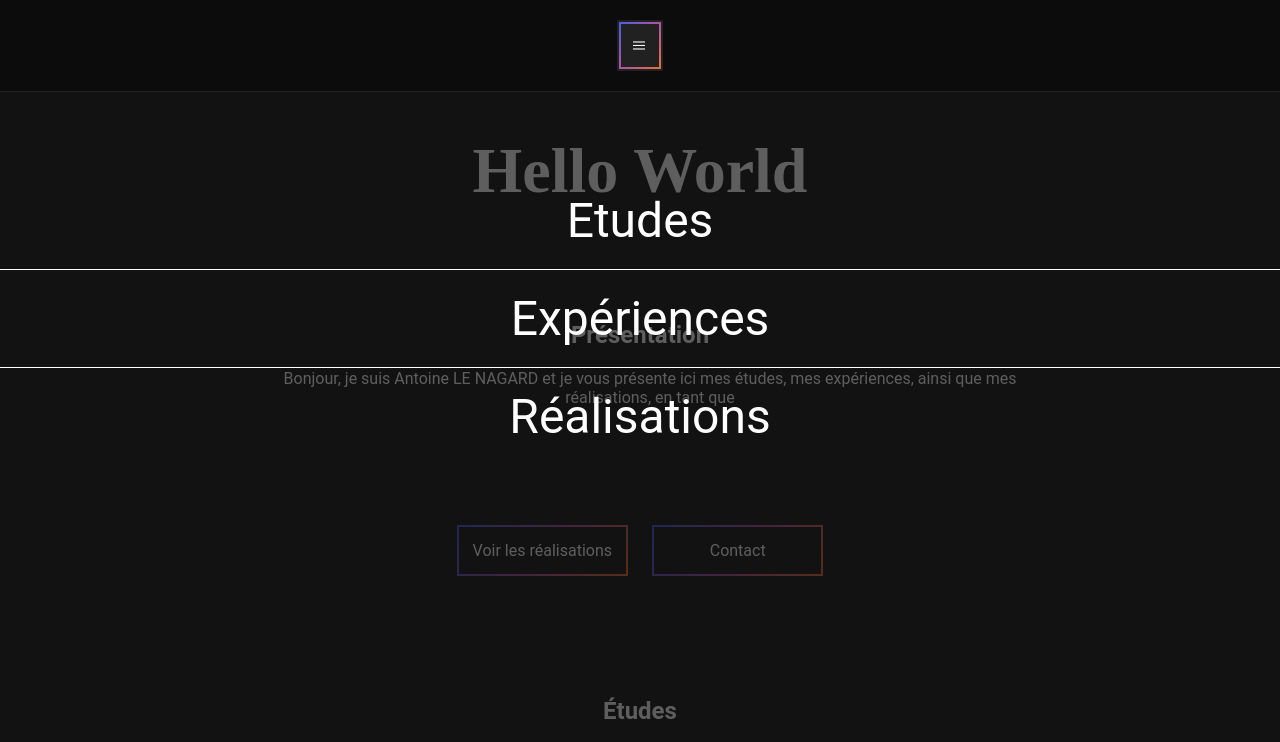
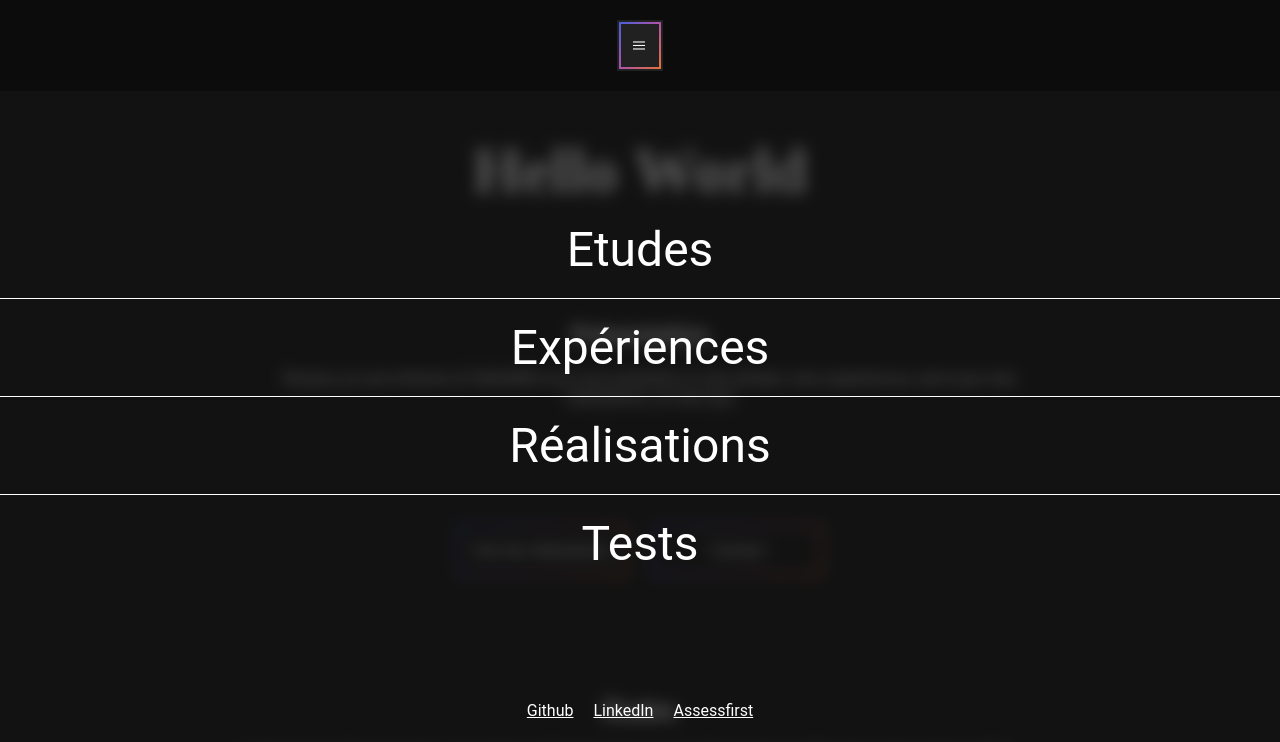
Before and after one commit to Toitoine520/mon-portfolio-native, a plain HTML site: page index.html in a window 1280 px wide. Both pictures are taken after a click on the button "|||". Shown: the top 742 px of the page. Drawn offline with Linux system fonts and the light colour scheme.

Commit message:
menu fini sauf liens externes

```diff
--- a/index.css
+++ b/index.css
@@ -14,11 +14,13 @@
   );
 }
 
+html{
+  height: 100%;
+}
 html,
 body {
   font-family: Roboto, Arial, sans-serif;
   color: white;
-  height: 100%;
   background-color: var(--dark-grey);
   margin: 0;
 }
@@ -26,6 +28,10 @@ html,
 body,
 main {
   width: 100%;
+}
+
+body{
+  position: relative;
 }
 
 main {
@@ -46,6 +52,9 @@ h2 {
 a{
   color: white;
 }
+a:hover{
+  text-decoration: none;
+}
 
 /**
 *MENU
@@ -58,6 +67,8 @@ header {
   justify-content: center;
   background: var(--black);
   padding: 20px 0;
+
+  z-index: 51;/*au dessus du menu*/
 }
 
 .picto-burger{
@@ -66,23 +77,37 @@ header {
 
 .menu{
   position: fixed;
-  top: 92px;
+  top: 0;
   display: flex;
   flex-direction: column;
   width: 100%;
-  height: 90%;
-
-  padding: 80px 0;
-  box-sizing: content-box;
+  height: 100%;
+  /*92px min pour la hauteur de header*/
+  padding: 92px 0 80px 0;
+  box-sizing: border-box;
   background-color: #0c0c0ca8;
+  backdrop-filter: blur(8px);
 
   z-index: 50;
+
+  animation: fadeIn 1s ease-out forwards;
+}
+
+@keyframes fadeIn {
+  0%{
+    opacity: 0;
+  }
+  100%{
+    opacity: 1;
+  }
 }
 
 .menu .link-container{
   width: 100%;
   display: flex;
   flex-direction: column;
+  flex: 1;
+  justify-content: center;
 }
 
 .menu .link-container > a{
@@ -102,11 +127,14 @@ header {
 .menu .liens-utiles{
   display: flex;
   justify-content: center;
-  margin-top: auto;
   gap: 20px;
 }
 .menu .liens-utiles{
 
+}
+
+.cacher{
+  display: none;
 }
 
 
--- a/index.html
+++ b/index.html
@@ -12,11 +12,12 @@
         <span class="picto-burger">|||</span>
       </button>
     </header>
-    <div class="menu">
+    <div class="menu cacher">
       <div class="link-container">
         <a href="#etudes" class="lien-menu">Etudes</a>
         <a href="#experiences" class="lien-menu">Expériences</a>
         <a href="#realisations" class="lien-menu">Réalisations</a>
+        <a href="#tests" class="lien-menu">Tests</a>
       </div>
       <div class="liens-utiles">
         <a href="#">Github</a>
@@ -37,12 +38,11 @@
       </section>
       <section class="cta">
         <a href="#realisations" class="bouton primaire"
-          >Voir les réalisations</a
-        >
+        >Voir les réalisations</a>
         <a href="#contact" class="bouton primaire">Contact</a>
       </section>
       <section class="etudes">
-        <h2>Études</h2>
+        <h2 id="etudes">Études</h2>
         <div class="texte-auto-ecrit" data-vitesse-ecriture="30">
           Lorem ipsum dolor sit amet, consectetur adipiscing elit. In risus
           odio, iaculis at nibh eget, porta pretium tellus. Praesent cursus
@@ -54,14 +54,14 @@
           placerat aliquet.
         </div>
       </section>
-      <section class="expériences">
-        <h2>Mes Expériences</h2>
+      <section class="experiences">
+        <h2 id="experiences">Mes Expériences</h2>
       </section>
-      <section class="realications">
-        <h2>Mes réalisations</h2>
+      <section class="realisations">
+        <h2 id="realisations">Mes réalisations</h2>
       </section>
       <section class="tests">
-        <h2>Tests</h2>
+        <h2 id="tests">Tests</h2>
         <div class="bloc-miel"></div>
       </section>
     </main>
@@ -72,4 +72,4 @@
     </footer>
   </body>
   <script src="index.js"></script>
-</html>
+  </html>
--- a/index.js
+++ b/index.js
@@ -7,7 +7,43 @@ let texteAEcrire = zoneDeTexte;
 autoWrite(texteAEcrire, zoneDeTexte.getAttribute("data-vitesse-ecriture"));
 autoWrite(presentation, 8);
 
+/**
+ * Menu
+ */
+let hamburger = document.querySelector(".hamburger");
+let menu = document.querySelector(".menu");
+let isCacher = true;
+
+let liensMenu = document.querySelectorAll(".lien-menu");
+let clickEvt;
+hamburger.addEventListener("click", () => {
+  if (!isCacher) {
+    // hide menu
+    menu.classList.add("cacher");
+    isCacher = true;
+    removeEventListener("click", clickEvt);
+  } else {
+    // show menu
+    createLinkListener(liensMenu);
+    menu.classList.remove("cacher");
+    isCacher = false;
+  }
+});
+
+
+
+
 // });
+
+function createLinkListener(linksTab) {
+  for (let i = 0; i < linksTab.length; i++){
+    clickEvt = linksTab[i].addEventListener("click", () => {
+      menu.classList.add("cacher");
+      isCacher = false;
+      removeEventListener("click", clickEvt);
+    });
+  }
+}
 
 /**
  * Texte auto écrit
```
